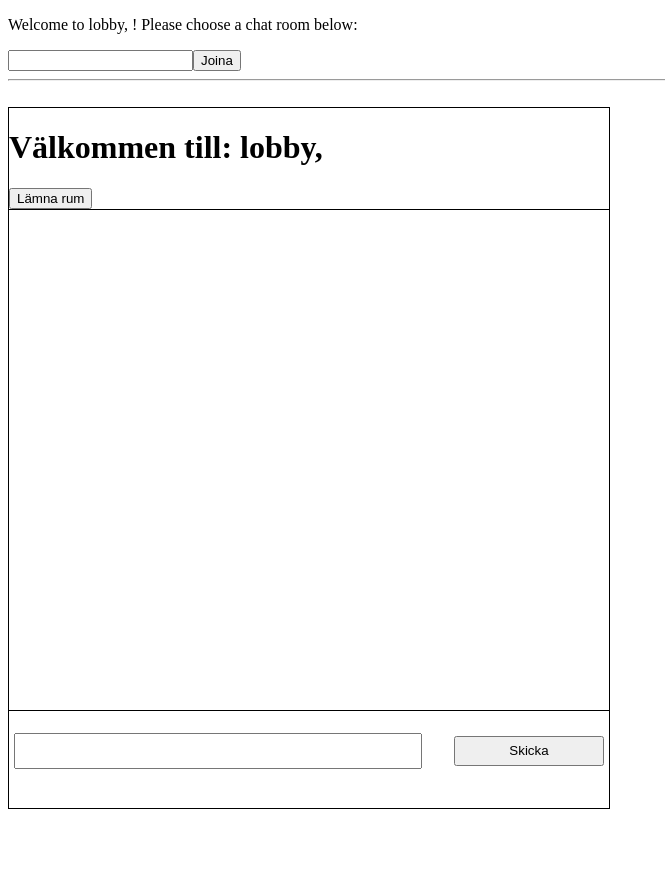
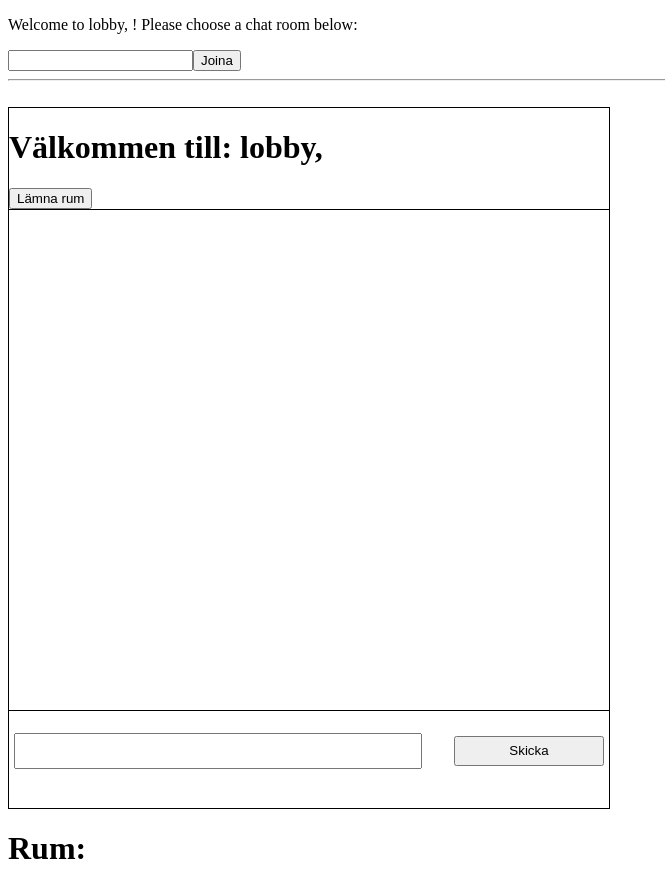
Before and after one commit to MrBig83/ChattUp, a React (Vite) app in the folder client/: page / in a window 1280 px wide. Both pictures are taken after a click on the button "Börja chatta". Shown: the whole page, without its empty margins (0-665 px from the left). Before the commit the page ends 817 px from the top, so only its background shows below. Built offline with nearby package versions, Linux system fonts and the light colour scheme; no server answers.

Commit message:
Knappt en room list

```diff
--- a/client/src/Components/Chat/Chat.tsx
+++ b/client/src/Components/Chat/Chat.tsx
@@ -2,6 +2,7 @@
 import { useSocket } from "../../Context/SocketContext/socketContext"
 
 import RoomTemplate from "../Room/RoomTemplate"
+import RoomList from "../RoomList/RoomList"
 
 function Chat() {
 
@@ -20,6 +21,7 @@ function Chat() {
         <br/>
 
           <RoomTemplate />
+          <RoomList />
 
     </div>
   )
--- /dev/null
+++ b/client/src/Components/RoomList/RoomList.tsx
@@ -0,0 +1,40 @@
+// import { useEffect } from "react"
+// import { useSocket } from "../../Context/SocketContext/socketContext"
+// import { io } from "socket.io-client";
+// const socket = io()
+
+// import "./RoomListStyle.css"
+
+function RoomList() {
+
+    // useEffect(() => {
+    //     socket.emit("give_rooms", (ans:unknown)=>{
+    //         const rooms = ans;
+    //         console.log(rooms);
+
+    //     })
+    //     console.log("Asked for rooms list...");
+
+    // }, [])
+    // socket.on("give_rooms", (ans)=>{
+    //     console.log(ans);
+
+    // })
+
+    // const {room} = useSocket()
+    // console.log("socket");
+
+
+
+
+
+
+    return (
+        <div className="roomList">
+            <h1>Rum:</h1>
+
+        </div>
+    )
+}
+
+export default RoomList
```
Also changed, not shown: 1 other file (tests, documents, lock files or other folders).
